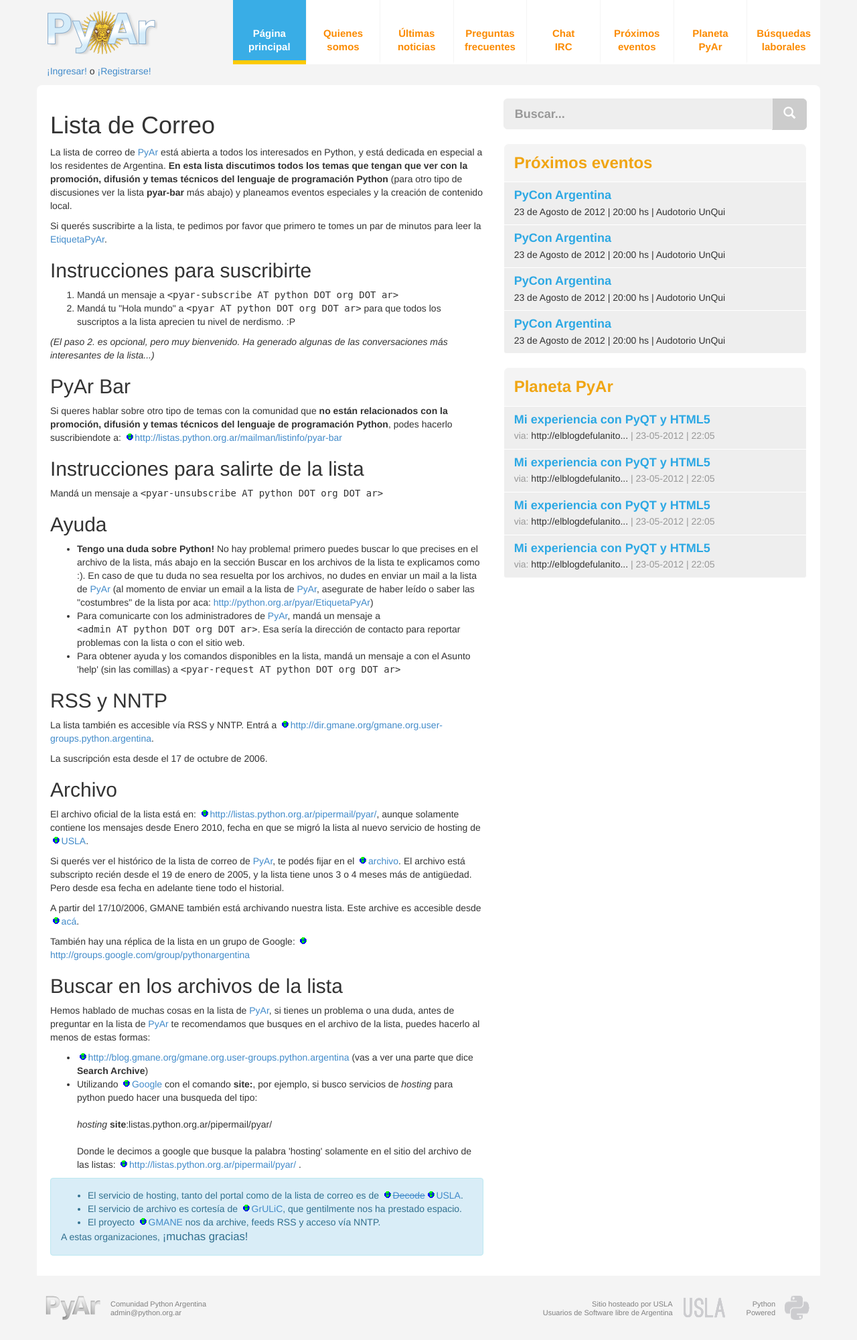
After one commit to pyguru-dev/python-ar-web, a Django app: page /ListaDeCorreo/ in a window 1280 px wide. The commit adds this page. Shown: the whole page at 67% size. Run offline with Django 3.2, Linux system fonts and the light colour scheme; some libraries are stand-ins or nearby versions.

Commit message:
- Agregada la página "Quienes somos", "Miembros de PyAr", "Lista de correo". - Agregada la classe "http" a los links. (Para los links que salen se la web).

```diff
--- a/community/templates/header.html
+++ b/community/templates/header.html
@@ -25,7 +25,7 @@
                 <nav id="header-navbar-collapse" class="collapse navbar-collapse" role="navigation">
                     <ul class="nav navbar-nav navbar-right">
                         <li class="active"><a href="/">Página<br class="hidden-xs"> principal</a></li>
-                        <li><a href="#">Quienes<br class="hidden-xs"> somos</a></li>
+                        <li><a href="/quienes_somos">Quienes<br class="hidden-xs"> somos</a></li>
                         <li><a href="/news">Últimas<br class="hidden-xs"> noticias</a></li>
                         <li><a href="#">Preguntas<br class="hidden-xs"> frecuentes</a></li>
                         <li><a href="/irc">Chat<br class="hidden-xs"> IRC</a></li>
--- a/pyarweb/urls.py
+++ b/pyarweb/urls.py
@@ -7,13 +7,19 @@ from django.conf.urls import patterns, include, url
 
 from .views import (
     irc,
+    quienes_somos,
+    MiembrosDePyAr,
+    ListaDeCorreo
 )
 
 admin.autodiscover()
 
 urlpatterns = patterns('',
     url(r'^$', include('community.urls')),
-    url(r'^irc/', irc, name='irc'),
+    url(r'^irc/', irc),
+    url(r'^quienes_somos/', quienes_somos),
+    url(r'^MiembrosDePyAr/', MiembrosDePyAr),
+    url(r'^ListaDeCorreo/', ListaDeCorreo),
     url(r'^news', include('news.urls')),
     url(r'^companies', include('pycompanies.urls')),
     url(r'^admin/', include(admin.site.urls)),
--- a/pyarweb/views.py
+++ b/pyarweb/views.py
@@ -2,3 +2,12 @@ from django.shortcuts import render
 
 def irc(request):
     return render(request, 'irc/irc.html')
+
+def quienes_somos(request):
+    return render(request, 'quienes_somos.html')
+
+def MiembrosDePyAr(request):
+    return render(request, 'MiembrosDePyAr.html')
+
+def ListaDeCorreo(request):
+    return render(request, 'ListaDeCorreo.html')
--- a/static/css/styles.css
+++ b/static/css/styles.css
@@ -4,6 +4,11 @@
 
 body {
     background-color: #f4f4f4;
+}
+
+a.http:before {
+        content: url(/static/img/moin-www.png);
+        margin: 0 0.2em;
 }
 
 /*
--- /dev/null
+++ b/templates/ListaDeCorreo.html
@@ -0,0 +1,108 @@
+{% extends "base.html" %}
+
+{% load devtags %}
+
+{% block content %}
+<main id="main" class="container" role="main">
+    <div class="row">
+        <div class="col-md-7">
+            <h1>Lista de Correo</h1>
+            <p>La lista de correo de <a href="/">PyAr</a> está abierta a todos los interesados en Python, y está dedicada en especial a los residentes de Argentina. <b>En esta lista discutimos todos los temas que tengan que ver con la promoción, difusión y temas técnicos del lenguaje de programación Python</b> (para otro tipo de discusiones ver la lista <b>pyar-bar</b> más abajo) y planeamos eventos especiales y la creación de contenido local.</p>
+            <p>Si querés suscribirte a la lista, te pedimos por favor que primero te tomes un par de minutos para leer la <a href="/EtiquetaPyAr">EtiquetaPyAr</a>.</p>
+            <h2>Instrucciones para suscribirte</h2>
+            <p>
+                <ol>
+                        <li>Mandá un mensaje a <tt>&lt;pyar-subscribe&nbsp;AT&nbsp;python&nbsp;DOT&nbsp;org&nbsp;DOT&nbsp;ar&gt;</tt></li>
+                        <li>Mandá tu "Hola mundo" a <tt>&lt;pyar&nbsp;AT&nbsp;python&nbsp;DOT&nbsp;org&nbsp;DOT&nbsp;ar&gt;</tt> para que todos los suscriptos a la lista aprecien tu nivel de nerdismo. :P</li>
+                </ol>
+                <p><i>(El paso 2. es opcional, pero muy bienvenido. Ha generado algunas de las conversaciones más interesantes de la lista...)</i></p>
+            </p>
+            <h2>PyAr Bar</h2>
+            <p>Si queres hablar sobre otro tipo de temas con la comunidad que <b>no están relacionados con la promoción, difusión y temas técnicos del lenguaje de programación Python</b>, podes hacerlo suscribiendote a: <a class="http" href="http://listas.python.org.ar/mailman/listinfo/pyar-bar">http://listas.python.org.ar/mailman/listinfo/pyar-bar</a></p>
+            <h2>Instrucciones para salirte de la lista</h2>
+            <p>Mandá un mensaje a <tt>&lt;pyar-unsubscribe&nbsp;AT&nbsp;python&nbsp;DOT&nbsp;org&nbsp;DOT&nbsp;ar&gt;</tt></p>
+            <h2>Ayuda</h2>
+            <p>
+                <ul>
+                        <li><b>Tengo una duda sobre Python!</b> No hay problema! primero puedes buscar lo que precises en el archivo de la lista, más abajo en la sección Buscar en los archivos de la lista te explicamos como :). En caso de que tu duda no sea resuelta por los archivos, no dudes en enviar un mail a la lista de <a href="/">PyAr</a> (al momento de enviar un email a la lista de <a href="/">PyAr</a>, asegurate de haber leído o saber las "costumbres" de la lista por aca: <a href="http://python.org.ar/pyar/EtiquetaPyAr">http://python.org.ar/pyar/EtiquetaPyAr</a>)</li>
+                        <li>Para comunicarte con los administradores de <a href="/">PyAr</a>, mandá un mensaje a <tt>&lt;admin&nbsp;AT&nbsp;python&nbsp;DOT&nbsp;org&nbsp;DOT&nbsp;ar&gt;</tt>. Esa sería la dirección de contacto para reportar problemas con la lista o con el sitio web.</li>
+                        <li>Para obtener ayuda y los comandos disponibles en la lista, mandá un mensaje a con el Asunto 'help' (sin las comillas) a <tt>&lt;pyar-request&nbsp;AT&nbsp;python&nbsp;DOT&nbsp;org&nbsp;DOT&nbsp;ar&gt;</tt></li>
+                </ul>
+            </p>
+            <h2>RSS y NNTP</h2>
+            <p>La lista también es accesible vía RSS y NNTP. Entrá a <a class="http" href="http://dir.gmane.org/gmane.org.user-groups.python.argentina">http://dir.gmane.org/gmane.org.user-groups.python.argentina</a>.</p>
+            <p>La suscripción esta desde el 17 de octubre de 2006.</p>
+            <h2>Archivo</h2>
+            <p>El archivo oficial de la lista está en: <a class="http" href="http://listas.python.org.ar/pipermail/pyar/">http://listas.python.org.ar/pipermail/pyar/</a>, aunque solamente contiene los mensajes desde Enero 2010, fecha en que se migró la lista al nuevo servicio de hosting de <a class="http" href="http://drupal.usla.org.ar/">USLA</a>.</p>
+            <p>Si querés ver el histórico de la lista de correo de <a href="/">PyAr</a>, te podés fijar en el <a class="http" href="http://mx.grulic.org.ar/lurker/list/pyar.es.html">archivo</a>. El archivo está subscripto recién desde el 19 de enero de 2005, y la lista tiene unos 3 o 4 meses más de antigüedad. Pero desde esa fecha en adelante tiene todo el historial.</p>
+            <p>A partir del 17/10/2006, GMANE también está archivando nuestra lista. Este archive es accesible desde <a class="http" href="http://dir.gmane.org/gmane.org.user-groups.python.argentina">acá</a>.</p>
+            <p>También hay una réplica de la lista en un grupo de Google: <a class="http" href="http://groups.google.com/group/pythonargentina">http://groups.google.com/group/pythonargentina</a></p>
+            <h2>Buscar en los archivos de la lista</h2>
+            <p>Hemos hablado de muchas cosas en la lista de <a href="/">PyAr</a>, si tienes un problema o una duda, antes de preguntar en la lista de <a href="/">PyAr</a> te recomendamos que busques en el archivo de la lista, puedes hacerlo al menos de estas formas:</p>
+            <p>
+                <ul>
+                        <li><a class="http" href="http://blog.gmane.org/gmane.org.user-groups.python.argentina">http://blog.gmane.org/gmane.org.user-groups.python.argentina</a> (vas a ver una parte que dice <b>Search Archive</b>)</li>
+                        <li>
+                                Utilizando <a class="http" href="http://www.google.com/">Google</a> con el comando <b>site:</b>, por ejemplo, si busco servicios de <i>hosting</i> para python puedo hacer una busqueda del tipo:
+                                <br><br>
+                                <i>hosting</i>&nbsp;<b>site</b>:listas.python.org.ar/pipermail/pyar/
+                                <br><br>
+                                Donde le decimos a google que busque la palabra 'hosting' solamente en el sitio del archivo de las listas: <a class="http" href="http://listas.python.org.ar/pipermail/pyar/">http://listas.python.org.ar/pipermail/pyar/</a> .
+                        </li>
+                </ul>
+            </p>
+            <p>
+                    <div class="alert alert-info">
+                        <ul>
+                                <li>El servicio de hosting, tanto del portal como de la lista de correo es de <a class="http" href="http://www.decode.com.ar/"><s>Decode</s></a> <a class="http" href="http://drupal.usla.org.ar/">USLA</a>.</li>
+                                <li>El servicio de archivo es cortesía de <a class="http" href="http://www.grulic.org.ar/">GrULiC</a>, que gentilmente nos ha prestado espacio.</li>
+                                <li>El proyecto <a class="http" href="http://www.gmane.org/">GMANE</a> nos da archive, feeds RSS y acceso vía NNTP.</li>
+                        </ul>
+                        A estas organizaciones, <big>¡muchas gracias!</big>
+                    </div>
+            </p>
+        </div>
+        <div class="col-md-5">
+
+            <!-- SeachBox -->
+
+            <form id="search-form" class="input-group" role="form">
+                <input type="text" class="form-control input-lg" placeholder="Buscar...">
+                <span class="input-group-btn">
+                    <button class="btn btn-default btn-lg" type="button">
+                        <span class="glyphicon glyphicon-search"></span>
+                    </button>
+                </span>
+            </form>
+
+            <!-- Próximos eventos -->
+
+            <section class="list-group">
+                <header class="list-group-item">
+                    <h3 class="list-group-item-heading">Próximos eventos</h3>
+                </header>
+                {% for i in 4|get_range %}
+                    <article class="list-group-item">
+                        <h4 class="list-group-item-heading">PyCon Argentina</h4>
+                        <p class="list-group-item-text"><span>23 de Agosto de 2012</span> | <span>20:00 hs</span> | <span>Audotorio UnQui</span></p>
+                    </article>
+                {% endfor %}
+            </section>
+
+            <!-- Planeta PyAr -->
+
+            <section class="list-group">
+                <header class="list-group-item">
+                    <h3 class="list-group-item-heading">Planeta PyAr</h3>
+                </header>
+                {% for i in 4|get_range %}
+                    <article class="list-group-item">
+                        <h4 class="list-group-item-heading">Mi experiencia con PyQT y HTML5</h4>
+                        <p class="list-group-item-text"><span class="text-muted">via: </span><span>http://elblogdefulanito...</span><span class="text-muted"> | 23-05-2012 | 22:05</span></p>
+                    </article>
+                {% endfor %}
+            </section>
+        </div>
+    </div>
+</main>
+{% endblock %}
```
Also changed, not shown: templates/MiembrosDePyAr.html (added, +60 -0 lines), templates/quienes_somos.html (added, +62 -0 lines), static/img/moin-www.png (added).
